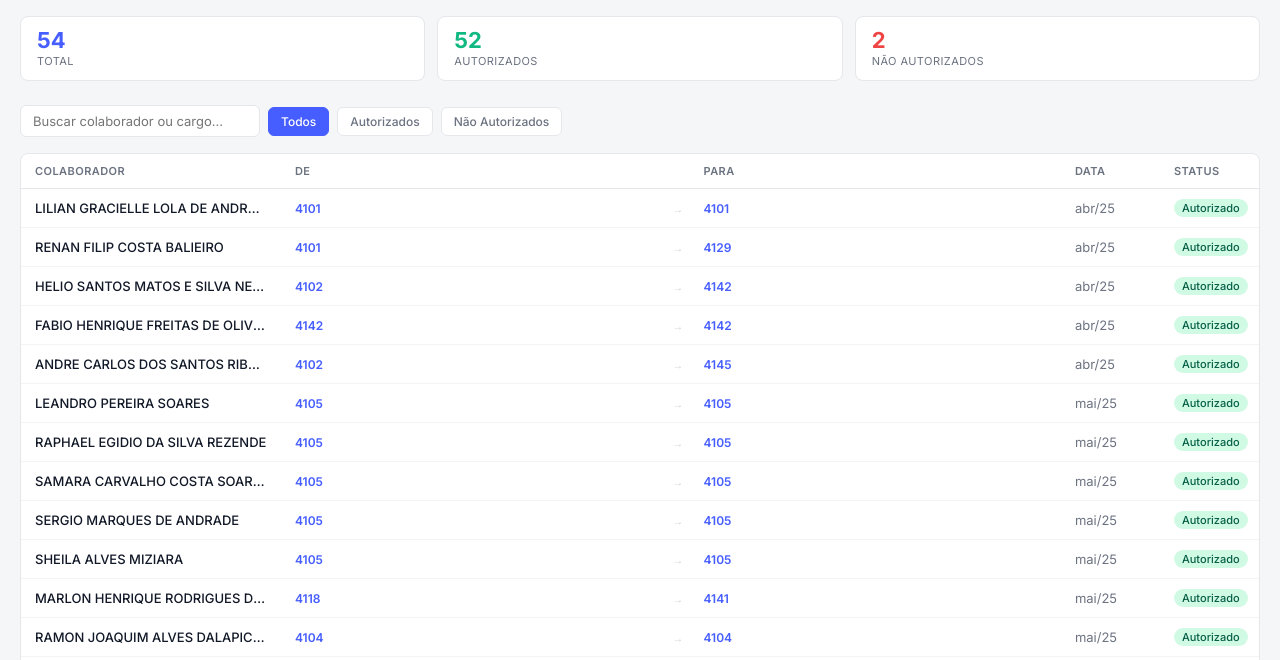
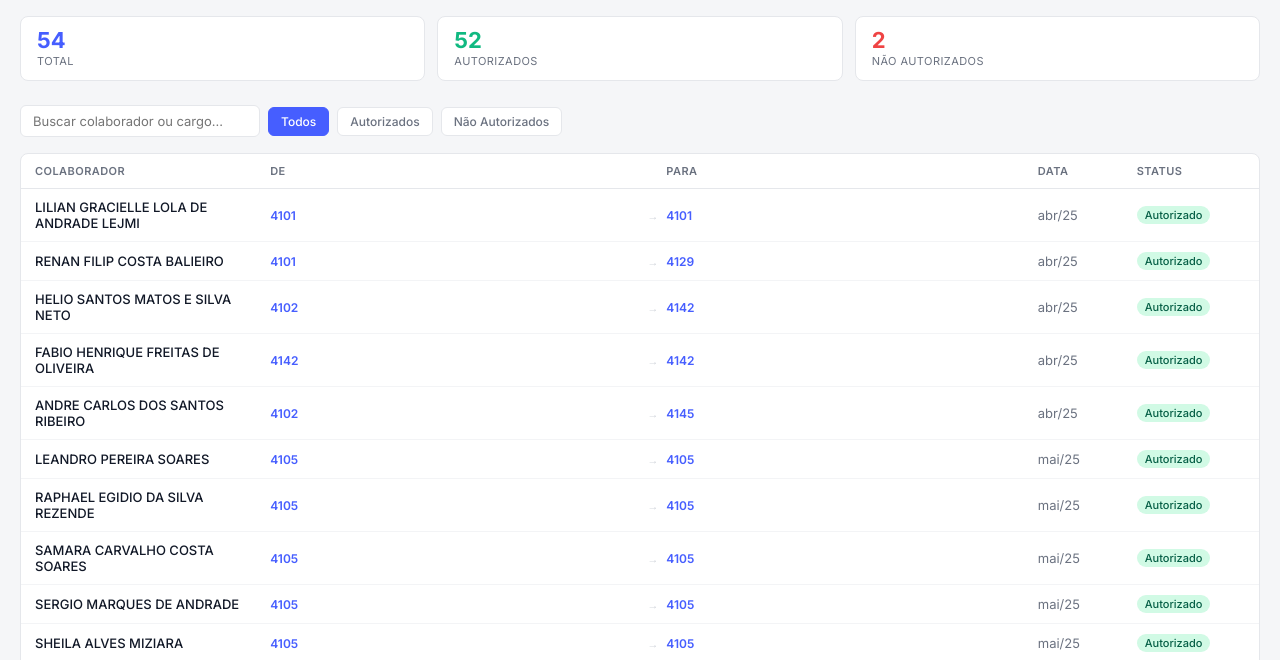
Before and after one commit to Gulyrical/bbts-painel, a website: page public/reenquadramentos.html in a window 1280 px wide. Shown: the part 119-779 px from the top of the page. Drawn offline with Linux system fonts and the light colour scheme; no server answers.

Commit message:
Update reenquadramentos.html

```diff
--- a/public/reenquadramentos.html
+++ b/public/reenquadramentos.html
@@ -25,7 +25,7 @@ body{font-family:'Inter',sans-serif;background:var(--bg);color:var(--text);min-h
 .brand{font-size:14px;font-weight:600;color:#fff}
 .back{font-size:12px;color:rgba(255,255,255,0.65);text-decoration:none}
 .back:hover{color:#fff}
-.main{max-width:1320px;margin:0 auto;padding:24px 20px}
+.main{max-width:1500px;margin:0 auto;padding:24px 20px}
 .page-title{margin-bottom:20px}
 .page-title h1{font-size:18px;font-weight:600}
 .page-title p{font-size:13px;color:var(--text2);margin-top:2px}
@@ -45,17 +45,17 @@ body{font-family:'Inter',sans-serif;background:var(--bg);color:var(--text);min-h
 table{width:100%;border-collapse:collapse;font-size:13px;table-layout:fixed}
 thead tr{border-bottom:1px solid var(--border)}
 thead th{padding:10px 14px;text-align:left;font-size:11px;font-weight:600;color:var(--text2);text-transform:uppercase;letter-spacing:0.04em;white-space:nowrap}
-thead th:nth-child(1){width:21%}
+thead th:nth-child(1){width:19%}
 thead th:nth-child(2){width:30%}
-thead th:nth-child(3){width:3%}
+thead th:nth-child(3){width:2%}
 thead th:nth-child(4){width:30%}
 thead th:nth-child(5){width:8%}
-thead th:nth-child(6){width:8%}
+thead th:nth-child(6){width:11%}
 tbody tr{border-bottom:1px solid #F3F4F6;transition:background .1s}
 tbody tr:last-child{border-bottom:none}
 tbody tr:hover{background:#F9FAFB}
 td{padding:10px 14px;vertical-align:middle}
-td.nome{font-weight:500;white-space:nowrap;overflow:hidden;text-overflow:ellipsis}
+td.nome{font-weight:500}
 td.cargo{color:var(--text2);font-size:12px}
 td.sgps{font-size:12px;white-space:nowrap}
 .sgps-code{font-weight:600;color:var(--blue)}
```
